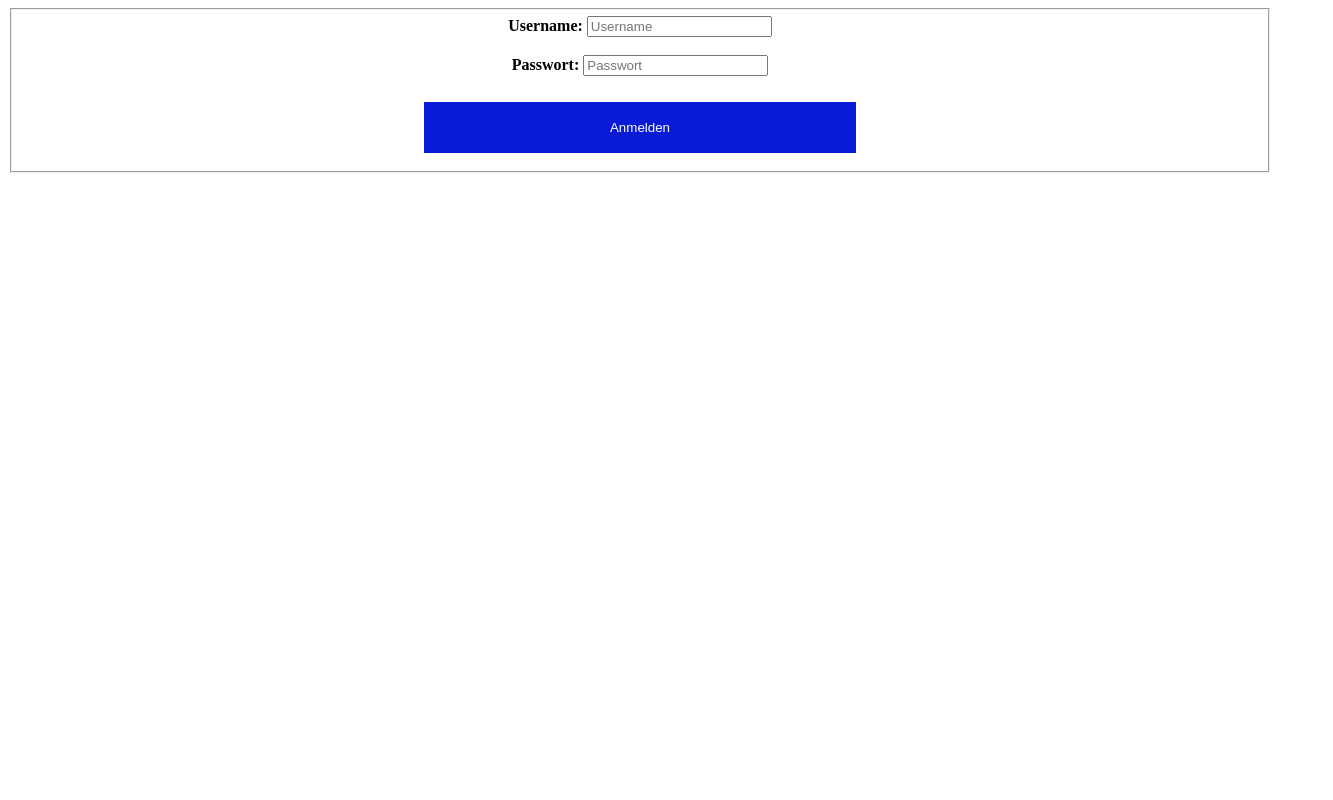
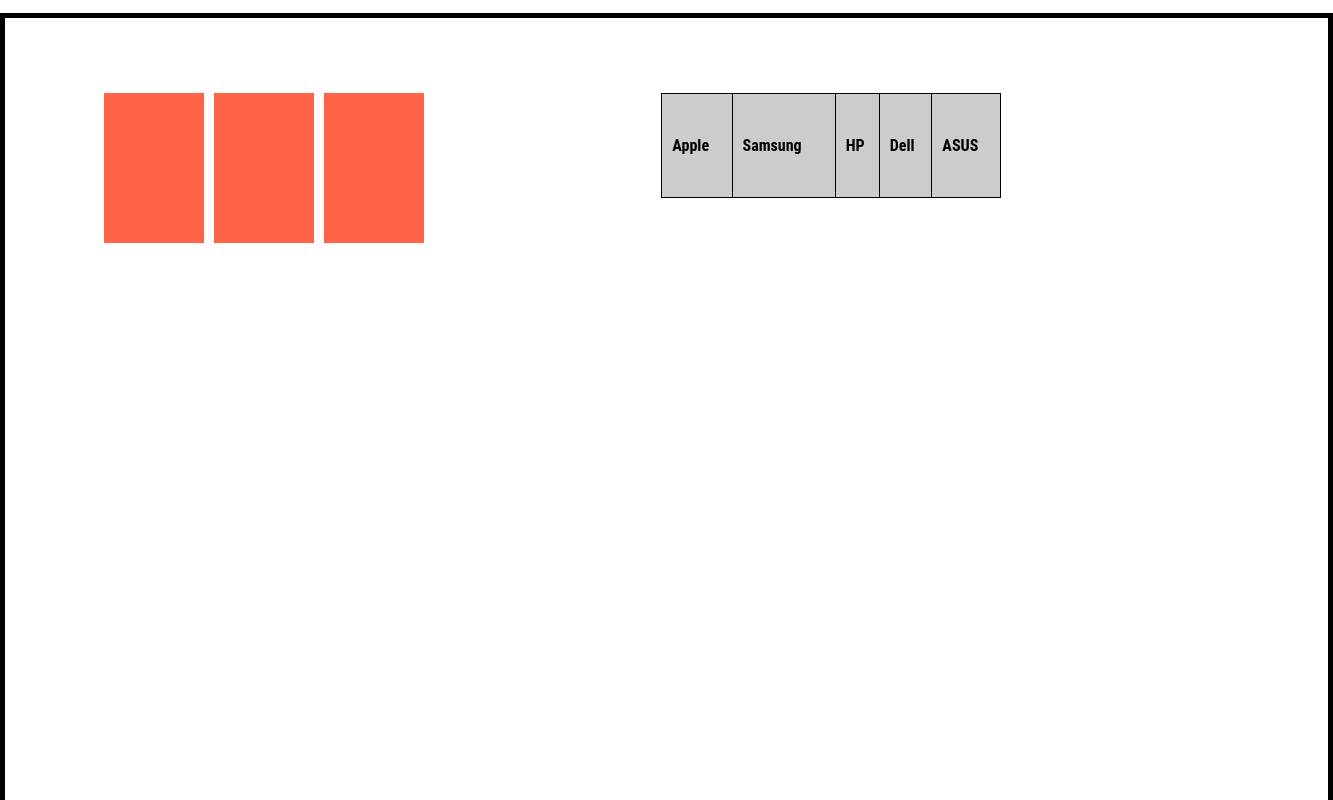
Before and after one commit to Danii03/LennieDan, a plain HTML site: page MySellTech.html in a window 1280 px wide. Shown: the top 800 px of the page, 1333 px wide, since content can reach past the window. Drawn offline with Linux system fonts and the light colour scheme.

Commit message:
Add files via upload

```diff
--- a/MySellTech.html
+++ b/MySellTech.html
@@ -1,40 +1,32 @@
-<!DOCTYPE html>
+<DOCUTYPE html>
+<html lang="de">
 
 <head>
 
-<title>Anmelden</title>
-<meta name="viewport" content="width=device-width, initial-scale=1.0, user-scalable=no">
-<link href="style.css" rel="stylesheet">
-
+	<meta charset="UTF-8">
+	<meta name="viewport" content="width=device-width, initial-scale=1.0">
+	<title>MySellTech</title>
+	<link rel="stylesheet" href="style.css">
 
 </head>
 
 <body>
 
-<fieldset align="center">
-
-  <div class="container">
-
-    <label for="user"><b>Username:</b></label>
-    <input type="text" id="user" maxlength="20" placeholder="Username" name="user" required>
-
-</br>
-</br>
-
-    <label for="psw"><b>Passwort:</b></label>
-    <input type="passwort" id="psw" maxlength="20" placeholder="Passwort" name="psw" required>
-</br>
-</br>
-    <button type="anmelden">Anmelden</button>
+	<div class="container">
 
 
+		<table align="center">
+			<tr>
+				<th><a href="C:\Users\Lennie Vrijenhoek\Desktop\MySellTech\Apple.html" class="Produkte"/>Apple</th>
+				<th><a href="C:\Users\Lennie Vrijenhoek\Desktop\MySellTech\Samsung.html" class="Produkte"/>Samsung</th>
+				<th><a href="C:\Users\Lennie Vrijenhoek\Desktop\MySellTech\HP.html" class="Produkte"/>HP</th>
+				<th><a href="C:\Users\Lennie Vrijenhoek\Desktop\MySellTech\Dell.html" class="Produkte"/>Dell</th>
+				<th><a href="C:\Users\Lennie Vrijenhoek\Desktop\MySellTech\ASUS.html" class="Produkte"/>ASUS</th>
+			</tr>
+	</div>
+	<div class="container">
 
-
-	</div>
-
-</fieldset>
-
-</form>
-
-
-</body>
+        <div class="item"/></div>
+		<div class="item"/></div>
+		<div class="item"/></div>
+  </div>
--- /dev/null
+++ b/style.css
@@ -0,0 +1,105 @@
+body
+{
+	border: 5px solid black;
+	margin: 1% auto;
+	width: 30cm;
+	min-height: 27.9cm;
+	box-shadow: -6px 6px 12px solid black;
+	padding: 2cm 2.5cm;
+	font-family: Roboto Condensed ;
+	line-height: 1.5;
+	background: ;
+}
+
+.MySellTech
+{
+	width: 240px;
+	height: 130x;
+}
+
+table
+ {
+	align: center;
+	width: 30%;
+	margin-bottom: 50px;
+	text-align: left;
+    border-collapse: collapse;
+ }
+
+th
+{
+	background: #ccc;
+	border: 1px solid #000000;
+	padding: 5px 0 5px 10px;
+}
+
+a.Produkte:link
+{
+   color: #000000;
+   text-decoration: none;
+}
+a.Produkte:visited
+{
+   color: #000000;
+   text-decoration: none;
+}
+a.Produkte:hover
+{
+   color: #000000;
+   text-decoration: none;
+}
+a.Produkte:active
+{
+   color: #000000;
+   text-decoration: none;
+}
+
+form {
+  border: 3px solid #f1f1f1;
+}
+
+
+.user{
+
+}
+
+
+button {
+  background-color: #0a1bd8;
+  color: white;
+  padding: 18px 20px;
+  margin: 8px 0;
+  border: none;
+  cursor: pointer;
+  width: 35%;
+  center;
+}
+
+button:hover {
+  opacity: 1;
+}
+
+.container
+ {
+    padding: 0;
+    margin: 0;
+    list-style: none;
+
+    display: flex;
+}
+
+
+.item
+ {
+    background: tomato;
+    margin: 5px;
+    width: 100px;
+    height: 150px;
+    margin-top: 0px;
+
+    line-height: 150px;
+    color: white;
+    font-weight: bold;
+    font-size: 3em;
+    text-align: center;
+}
```
